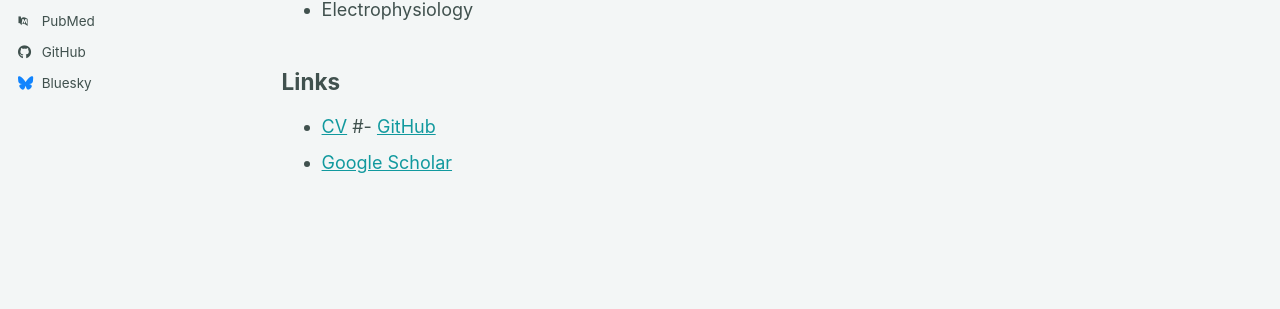
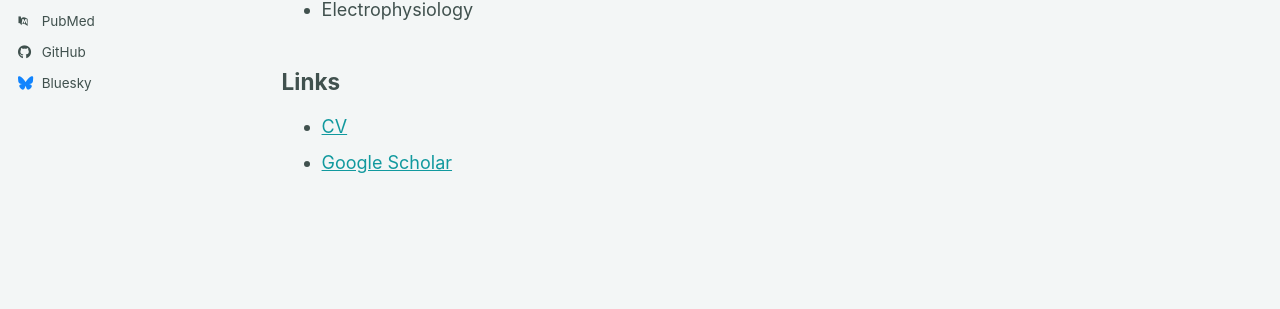
Before and after one commit to jisooneuro/jisooneuro.github.io, a Jekyll site: the page built from _pages/about.md, in a window 1280 px wide. Shown: the part 445-754 px from the top of the page. Built offline with Jekyll 4.4.1, drawn with Linux system fonts in a browser that asks for light colours; some web fonts are replaced; a script bundle is joined from its source files by our own code; library files that are not in the unit come from our copies.

Commit message:
Update about.md

```diff
--- a/_pages/about.md
+++ b/_pages/about.md
@@ -16,5 +16,4 @@ My research focuses on understanding the distinct roles of the primary visual co
 
 ## Links
 - [CV](/files/CV_jisooKim_cosyne.pdf)
-#- [GitHub](https://github.com/jisooneuro)
 - [Google Scholar](https://scholar.google.com/citations?user=lSgjJyQAAAAJ&hl=en&oi=sra)
```
